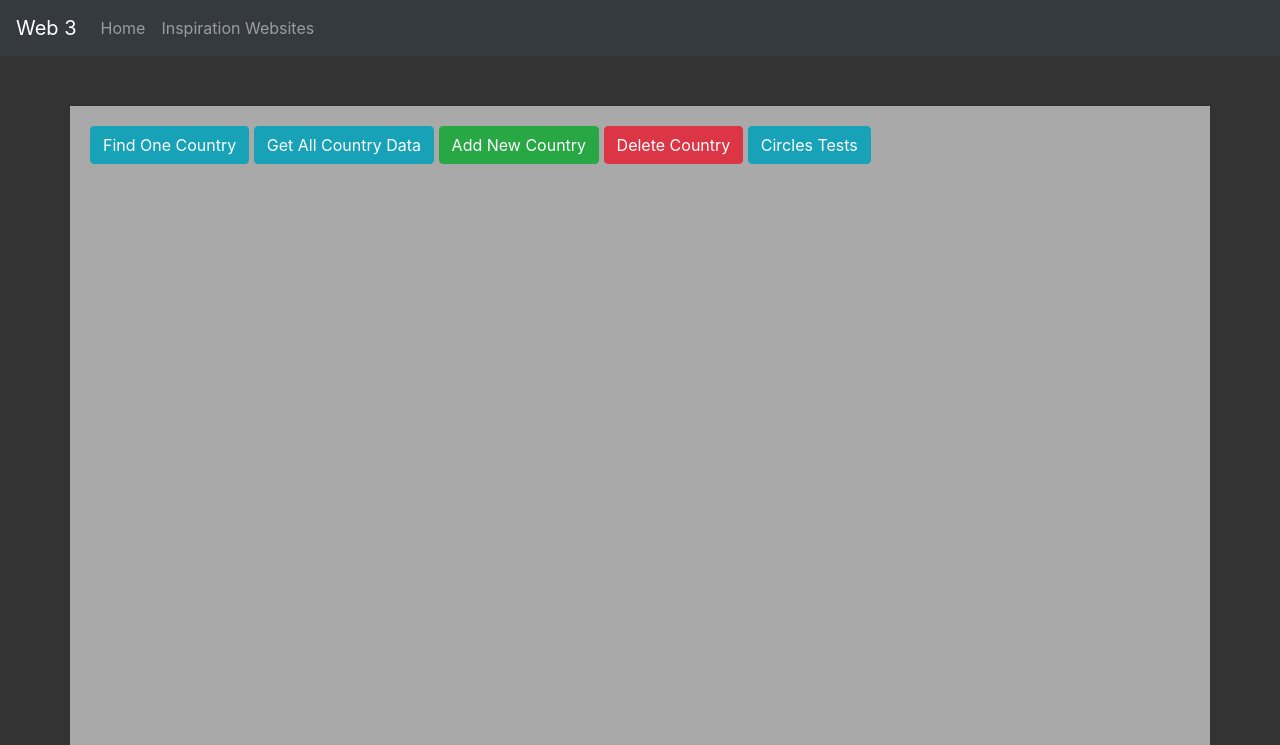
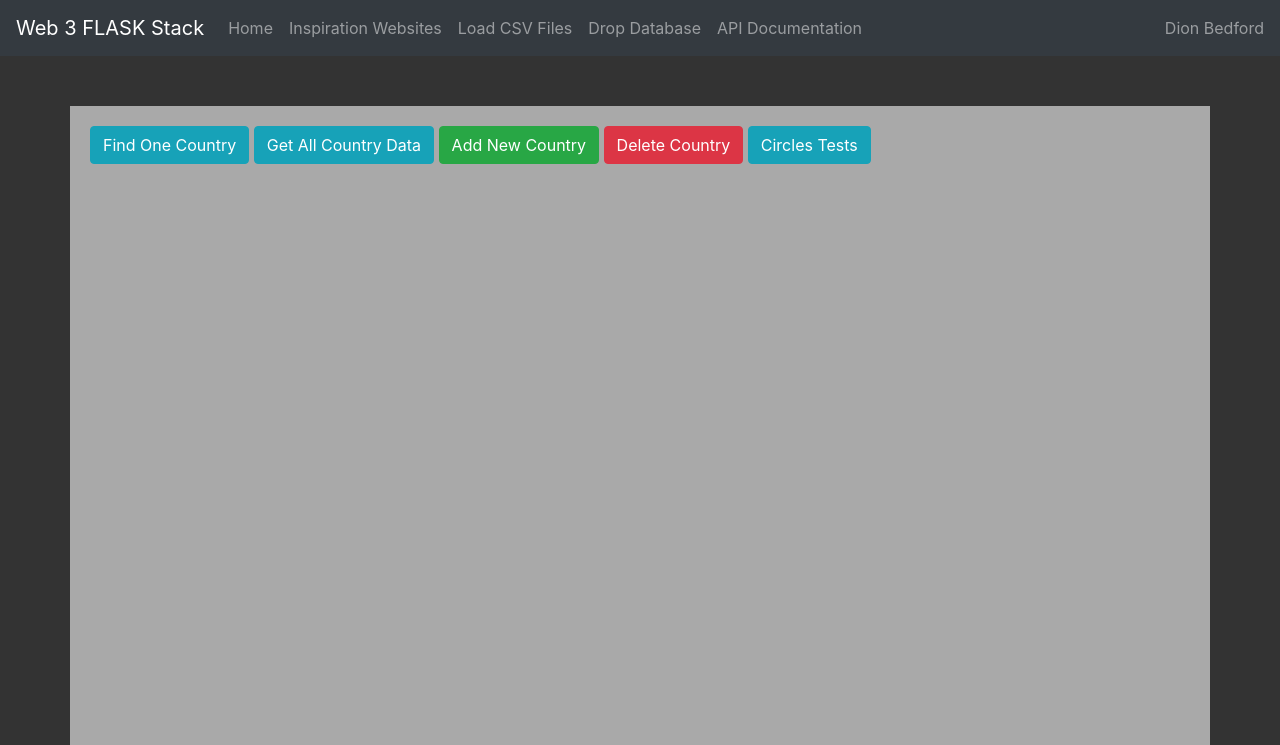
Before and after one commit to Floopion/Web3Files, a Flask app: page / in a window 1280 px wide. Shown: the top 745 px of the page. Run offline with Flask 2, Linux system fonts and the light colour scheme; parts of the project's set-up code (start-up, migrations or seed data) failed here and were passed over; some libraries are stand-ins or nearby versions; some web fonts are replaced.

Commit message:
Added New Links to Nav

```diff
--- a/templates/header.html
+++ b/templates/header.html
@@ -15,7 +15,7 @@
 </head>
 <header>
     <nav class="navbar navbar-expand-lg navbar-dark bg-dark">
-        <a class="navbar-brand" href="#">Web 3</a>
+        <a class="navbar-brand" href="#">Web 3 FLASK Stack</a>
         <button class="navbar-toggler" type="button" data-toggle="collapse" data-target="#navbarNav" aria-controls="navbarNav" aria-expanded="false" aria-label="Toggle navigation">
             <span class="navbar-toggler-icon"></span>
         </button>
@@ -27,7 +27,17 @@
             <li class="nav-item">
                 <a class="nav-link" href="/inspiration">Inspiration Websites</a>
             </li>
+            <li class="nav-item">
+                <a class="nav-link" href="/loadData">Load CSV Files</a>
+            </li>
+            <li class="nav-item">
+                <a class="nav-link" href="#">Drop Database</a>
+            </li>
+            <li class="nav-item">
+                <a class="nav-link" href="/loadData">API Documentation</a>
+            </li>
             </ul>
+            <span class="navbar-text ml-auto">Dion Bedford</span>
         </div>
     </nav>
 </header>
```
